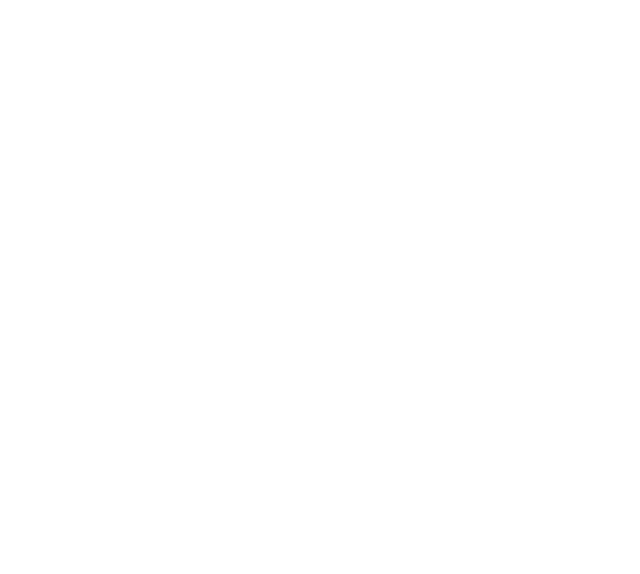
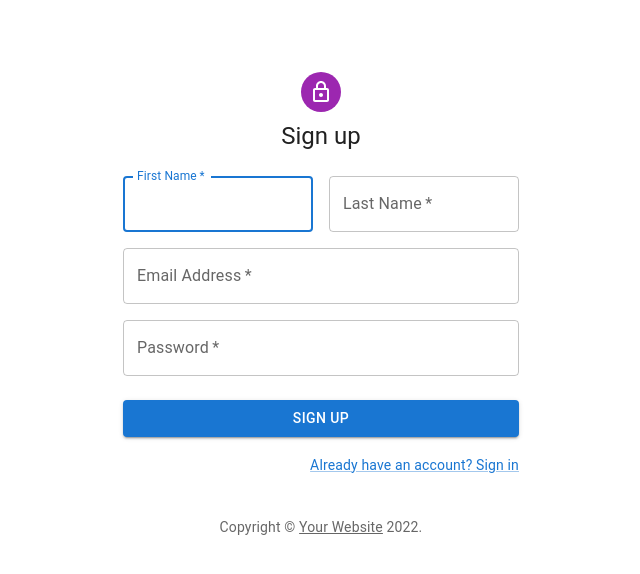
Before and after one commit to LeDucNghi/CM-Present, a React (Create React App) app: page /signup in a window 1280 px wide. Before the commit this address had no page. Shown: the top 574 px of the page, without its empty margins (319-959 px from the left). Built offline with nearby package versions, Linux system fonts and the light colour scheme.

Commit message:
setup src

```diff
--- a/package.json
+++ b/package.json
@@ -8,6 +8,7 @@
     "@mui/icons-material": "^5.8.3",
     "@mui/material": "^5.8.3",
     "@mui/styled-engine-sc": "^5.8.0",
+    "@reduxjs/toolkit": "^1.8.2",
     "@testing-library/jest-dom": "^5.16.4",
     "@testing-library/react": "^13.3.0",
     "@testing-library/user-event": "^13.5.0",
--- a/src/App.js
+++ b/src/App.js
@@ -4,6 +4,8 @@
 import React, { Suspense } from "react";
 
 import { Loading } from "components/Loading";
+import SignIn from "pages/SignIn/signin";
+import SignUp from "pages/SignUp/signup";
 
 const Home = React.lazy(() => {
   return new Promise((resolve) => {
@@ -33,6 +35,10 @@
     <BrowserRouter>
       <Routes>
         <Route path="/" element={<Navigate to="home" />} />
+
+        <Route path="/signin" element={<SignIn />} />
+
+        <Route path="/signup" element={<SignUp />} />
 
         <Route
           index
--- a/src/assets/styles/GlobalStyles.scss
+++ b/src/assets/styles/GlobalStyles.scss
@@ -0,0 +1,52 @@
+// ::-webkit-scrollbar {
+//     /* display: none; */
+//     width: 10px;
+// }
+
+// /* Track */
+// ::-webkit-scrollbar-track {
+//     /* background-color: #555; */
+//     /* border-radius: 5px; */
+// }
+
+// /* Handle */
+// ::-webkit-scrollbar-thumb {
+//     background: #888;
+//     border-radius: 15px;
+//     opacity: 0;
+// }
+
+// /* Handle on hover */
+// ::-webkit-scrollbar-thumb:hover {
+//     background: #555;
+// }
+
+html,
+body {
+    overflow-x: hidden;
+}
+
+* {
+    margin: 0;
+    padding: 0;
+    -webkit-box-sizing: border-box;
+    box-sizing: border-box;
+    scroll-behavior: smooth;
+}
+
+body {
+    height: 100vh;
+    width: 100%;
+}
+
+a {
+    text-decoration: none;
+}
+
+a:hover {
+    text-decoration: none;
+}
+
+a:focus {
+    text-decoration: none;
+}
--- /dev/null
+++ b/src/pages/SignIn/signin.js
@@ -0,0 +1,122 @@
+import * as React from "react";
+
+import { ThemeProvider, createTheme } from "@mui/material/styles";
+
+import Avatar from "@mui/material/Avatar";
+import Box from "@mui/material/Box";
+import Button from "@mui/material/Button";
+import Checkbox from "@mui/material/Checkbox";
+import Container from "@mui/material/Container";
+import CssBaseline from "@mui/material/CssBaseline";
+import FormControlLabel from "@mui/material/FormControlLabel";
+import Grid from "@mui/material/Grid";
+import Link from "@mui/material/Link";
+import LockOutlinedIcon from "@mui/icons-material/LockOutlined";
+import TextField from "@mui/material/TextField";
+import Typography from "@mui/material/Typography";
+
+function Copyright(props) {
+  return (
+    <Typography
+      variant="body2"
+      color="text.secondary"
+      align="center"
+      {...props}
+    >
+      {"Copyright © "}
+      <Link color="inherit" href="https://mui.com/">
+        Your Website
+      </Link>{" "}
+      {new Date().getFullYear()}
+      {"."}
+    </Typography>
+  );
+}
+
+const theme = createTheme();
+
+export default function SignIn() {
+  const handleSubmit = (event) => {
+    event.preventDefault();
+    const data = new FormData(event.currentTarget);
+    console.log({
+      email: data.get("email"),
+      password: data.get("password"),
+    });
+  };
+
+  return (
+    <ThemeProvider theme={theme}>
+      <Container component="main" maxWidth="xs">
+        <CssBaseline />
+        <Box
+          sx={{
+            marginTop: 8,
+            display: "flex",
+            flexDirection: "column",
+            alignItems: "center",
+          }}
+        >
+          <Avatar sx={{ m: 1, bgcolor: "secondary.main" }}>
+            <LockOutlinedIcon />
+          </Avatar>
+          <Typography component="h1" variant="h5">
+            Sign in
+          </Typography>
+          <Box
+            component="form"
+            onSubmit={handleSubmit}
+            noValidate
+            sx={{ mt: 1 }}
+          >
+            <TextField
+              margin="normal"
+              required
+              fullWidth
+              id="email"
+              label="Email Address"
+              name="email"
+              autoComplete="email"
+              autoFocus
+            />
+            <TextField
+              margin="normal"
+              required
+              fullWidth
+              name="password"
+              label="Password"
+              type="password"
+              id="password"
+              autoComplete="current-password"
+            />
+            {/* <FormControlLabel
+              control={<Checkbox value="remember" color="primary" />}
+              label="Remember me"
+            /> */}
+            <Button
+              type="submit"
+              fullWidth
+              variant="contained"
+              sx={{ mt: 3, mb: 2 }}
+            >
+              Sign In
+            </Button>
+            <Grid container>
+              <Grid item xs>
+                <Link href="#" variant="body2">
+                  Forgot password?
+                </Link>
+              </Grid>
+              <Grid item>
+                <Link href="#" variant="body2">
+                  {"Don't have an account? Sign Up"}
+                </Link>
+              </Grid>
+            </Grid>
+          </Box>
+        </Box>
+        <Copyright sx={{ mt: 8, mb: 4 }} />
+      </Container>
+    </ThemeProvider>
+  );
+}
--- /dev/null
+++ b/src/pages/SignUp/signup.js
@@ -0,0 +1,145 @@
+import * as React from "react";
+
+import { ThemeProvider, createTheme } from "@mui/material/styles";
+
+import Avatar from "@mui/material/Avatar";
+import Box from "@mui/material/Box";
+import Button from "@mui/material/Button";
+import Checkbox from "@mui/material/Checkbox";
+import Container from "@mui/material/Container";
+import CssBaseline from "@mui/material/CssBaseline";
+import FormControlLabel from "@mui/material/FormControlLabel";
+import Grid from "@mui/material/Grid";
+import Link from "@mui/material/Link";
+import LockOutlinedIcon from "@mui/icons-material/LockOutlined";
+import TextField from "@mui/material/TextField";
+import Typography from "@mui/material/Typography";
+
+function Copyright(props) {
+  return (
+    <Typography
+      variant="body2"
+      color="text.secondary"
+      align="center"
+      {...props}
+    >
+      {"Copyright © "}
+      <Link color="inherit" href="https://mui.com/">
+        Your Website
+      </Link>{" "}
+      {new Date().getFullYear()}
+      {"."}
+    </Typography>
+  );
+}
+
+const theme = createTheme();
+
+export default function SignUp() {
+  const handleSubmit = (event) => {
+    event.preventDefault();
+    const data = new FormData(event.currentTarget);
+    console.log({
+      email: data.get("email"),
+      password: data.get("password"),
+    });
+  };
+
+  return (
+    <ThemeProvider theme={theme}>
+      <Container component="main" maxWidth="xs">
+        <CssBaseline />
+        <Box
+          sx={{
+            marginTop: 8,
+            display: "flex",
+            flexDirection: "column",
+            alignItems: "center",
+          }}
+        >
+          <Avatar sx={{ m: 1, bgcolor: "secondary.main" }}>
+            <LockOutlinedIcon />
+          </Avatar>
+          <Typography component="h1" variant="h5">
+            Sign up
+          </Typography>
+          <Box
+            component="form"
+            noValidate
+            onSubmit={handleSubmit}
+            sx={{ mt: 3 }}
+          >
+            <Grid container spacing={2}>
+              <Grid item xs={12} sm={6}>
+                <TextField
+                  autoComplete="given-name"
+                  name="firstName"
+                  required
+                  fullWidth
+                  id="firstName"
+                  label="First Name"
+                  autoFocus
+                />
+              </Grid>
+              <Grid item xs={12} sm={6}>
+                <TextField
+                  required
+                  fullWidth
+                  id="lastName"
+                  label="Last Name"
+                  name="lastName"
+                  autoComplete="family-name"
+                />
+              </Grid>
+              <Grid item xs={12}>
+                <TextField
+                  required
+                  fullWidth
+                  id="email"
+                  label="Email Address"
+                  name="email"
+                  autoComplete="email"
+                />
+              </Grid>
+              <Grid item xs={12}>
+                <TextField
+                  required
+                  fullWidth
+                  name="password"
+                  label="Password"
+                  type="password"
+                  id="password"
+                  autoComplete="new-password"
+                />
+              </Grid>
+              {/* <Grid item xs={12}>
+                <FormControlLabel
+                  control={
+                    <Checkbox value="allowExtraEmails" color="primary" />
+                  }
+                  label="I want to receive inspiration, marketing promotions and updates via email."
+                />
+              </Grid> */}
+            </Grid>
+            <Button
+              type="submit"
+              fullWidth
+              variant="contained"
+              sx={{ mt: 3, mb: 2 }}
+            >
+              Sign Up
+            </Button>
+            <Grid container justifyContent="flex-end">
+              <Grid item>
+                <Link href="#" variant="body2">
+                  Already have an account? Sign in
+                </Link>
+              </Grid>
+            </Grid>
+          </Box>
+        </Box>
+        <Copyright sx={{ mt: 5 }} />
+      </Container>
+    </ThemeProvider>
+  );
+}
```
Also changed, not shown: 1 other file (tests, documents, lock files or other folders).
